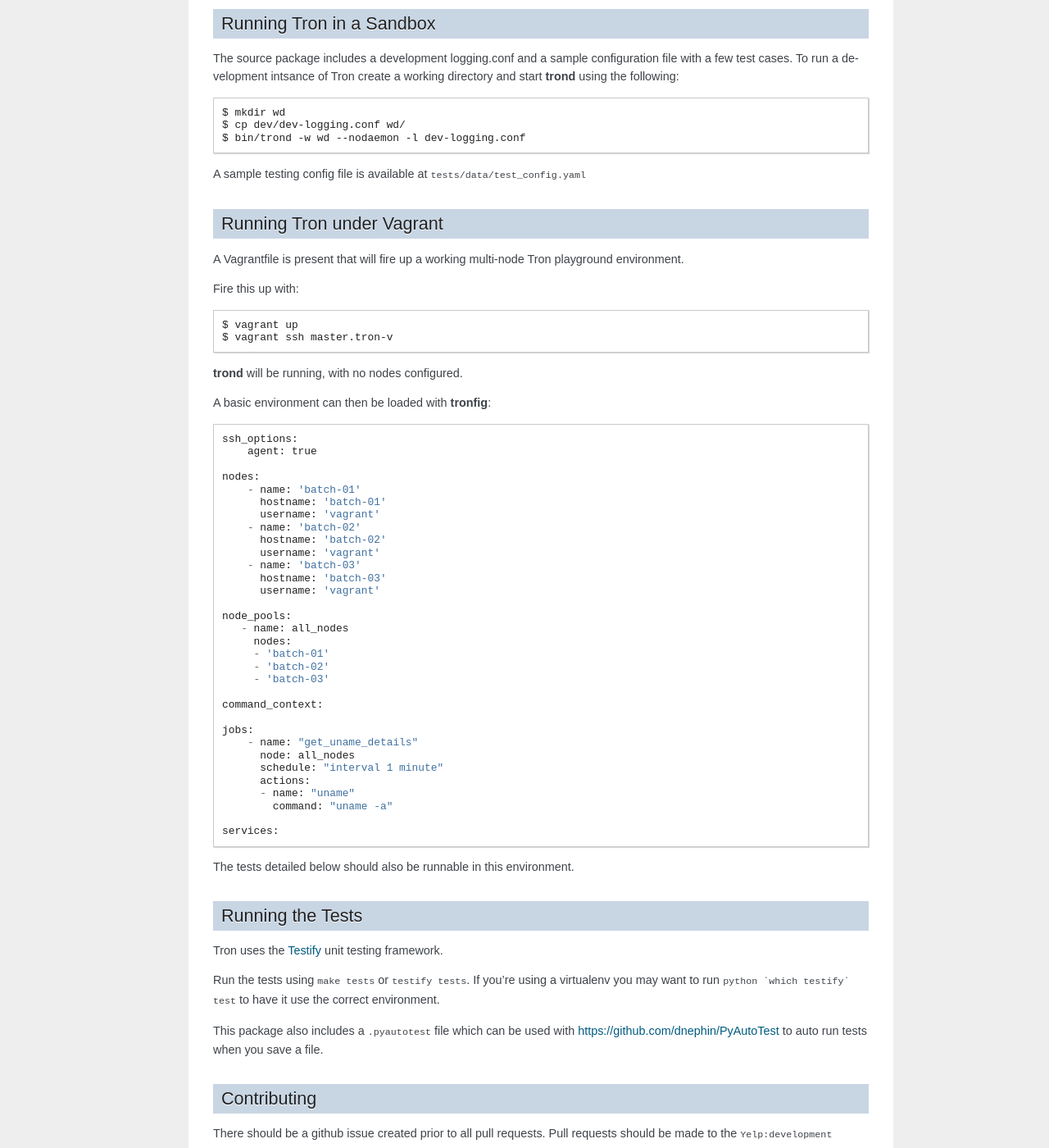
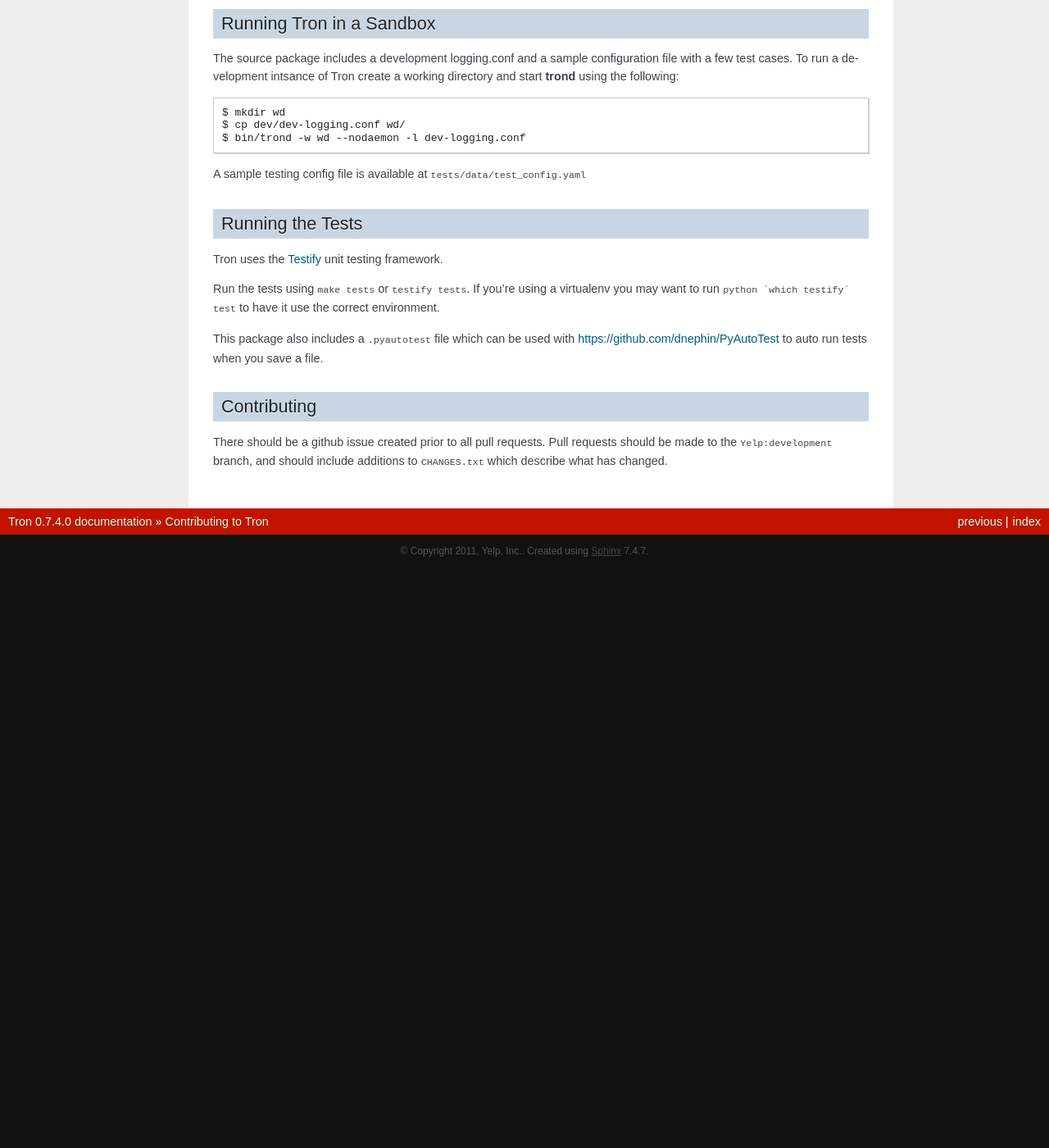
Before and after one commit to Yelp/Tron, a Sphinx documentation site: the page built from docs/developing.rst, in a window 1280 px wide and 1400 px high, scrolled down 560 px. Shown: the whole window at 82% size. Built offline with Sphinx 7.4.7, drawn with Linux system fonts in a browser that asks for light colours; after the commit the page ends 1252 px from its top, so only the background shows below that; some of the changed text lies outside the part shown.

Commit message:
Remove vagrant stuff

```diff
--- a/docs/developing.rst
+++ b/docs/developing.rst
@@ -47,56 +47,6 @@ of Tron create a working directory and start
 
 A sample testing config file is available at ``tests/data/test_config.yaml``
 
-Running Tron under Vagrant
---------------------------
-
-A Vagrantfile is present that will fire up a working multi-node Tron playground
-environment.
-
-Fire this up with::
-
-    $ vagrant up
-    $ vagrant ssh master.tron-v
-
-:command:`trond` will be running, with no nodes configured.
-
-A basic environment can then be loaded with :command:`tronfig`::
-
-    ssh_options:
-        agent: true
-
-    nodes:
-        - name: 'batch-01'
-          hostname: 'batch-01'
-          username: 'vagrant'
-        - name: 'batch-02'
-          hostname: 'batch-02'
-          username: 'vagrant'
-        - name: 'batch-03'
-          hostname: 'batch-03'
-          username: 'vagrant'
-
-    node_pools:
-       - name: all_nodes
-         nodes:
-         - 'batch-01'
-         - 'batch-02'
-         - 'batch-03'
-
-    command_context:
-
-    jobs:
-        - name: "get_uname_details"
-          node: all_nodes
-          schedule: "interval 1 minute"
-          actions:
-          - name: "uname"
-            command: "uname -a"
-
-    services:
-
-The tests detailed below should also be runnable in this environment.
-
 
 Running the Tests
 -----------------
```
Also changed, not shown: 9 other files.
